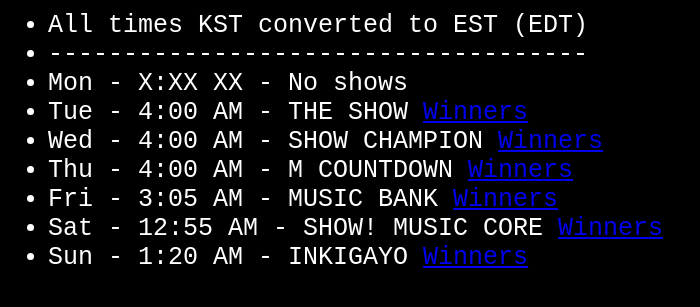
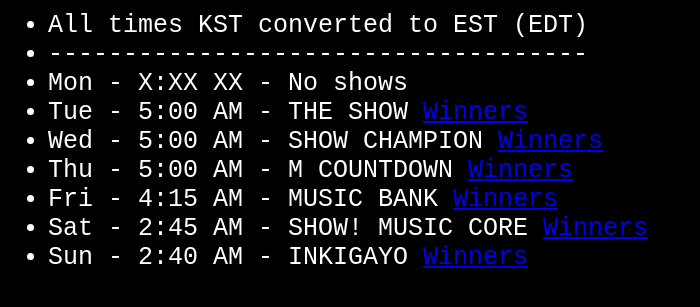
Before and after one commit to chph-xyz/kpop-weekly, a plain HTML site: page index.html in a window 1280 px wide. Shown: the part 113-420 px from the top of the page, without its empty margins (0-700 px from the left). Drawn offline with Linux system fonts and the light colour scheme.

Commit message:
Update index.html

```diff
--- a/index.html
+++ b/index.html
@@ -8,12 +8,12 @@
                 <li>All times KST converted to EST (EDT)</li>
                 <li>------------------------------------</li>
                 <li>Mon - X:XX XX - No shows</li>
-                <li>Tue - 4:00 AM - THE SHOW <a href="https://en.wikipedia.org/wiki/List_of_The_Show_Chart_winners_(2025)">Winners</a></li>
-                <li>Wed - 4:00 AM - SHOW CHAMPION <a href="https://en.wikipedia.org/wiki/List_of_Show_Champion_Chart_winners_(2025)">Winners</a></li>
-                <li>Thu - 4:00 AM - M COUNTDOWN <a href="https://en.wikipedia.org/wiki/List_of_M_Countdown_Chart_winners_(2025)">Winners</a></li>
-                <li>Fri - 3:05 AM - MUSIC BANK <a href="https://en.wikipedia.org/wiki/List_of_Music_Bank_Chart_winners_(2025)">Winners</a></li>
-                <li>Sat - 12:55 AM - SHOW! MUSIC CORE <a href="https://en.wikipedia.org/wiki/List_of_Show!_Music_Core_Chart_winners_(2025)">Winners</a></li>
-                <li>Sun - 1:20 AM - INKIGAYO <a href="https://en.wikipedia.org/wiki/List_of_Inkigayo_Chart_winners_(2025)">Winners</a></li>
+                <li>Tue - 5:00 AM - THE SHOW <a href="https://en.wikipedia.org/wiki/List_of_The_Show_Chart_winners_(2025)">Winners</a></li>
+                <li>Wed - 5:00 AM - SHOW CHAMPION <a href="https://en.wikipedia.org/wiki/List_of_Show_Champion_Chart_winners_(2025)">Winners</a></li>
+                <li>Thu - 5:00 AM - M COUNTDOWN <a href="https://en.wikipedia.org/wiki/List_of_M_Countdown_Chart_winners_(2025)">Winners</a></li>
+                <li>Fri - 4:15 AM - MUSIC BANK <a href="https://en.wikipedia.org/wiki/List_of_Music_Bank_Chart_winners_(2025)">Winners</a></li>
+                <li>Sat - 2:45 AM - SHOW! MUSIC CORE <a href="https://en.wikipedia.org/wiki/List_of_Show!_Music_Core_Chart_winners_(2025)">Winners</a></li>
+                <li>Sun - 2:40 AM - INKIGAYO <a href="https://en.wikipedia.org/wiki/List_of_Inkigayo_Chart_winners_(2025)">Winners</a></li>
             </ul>
         </div>
     </body>
```
